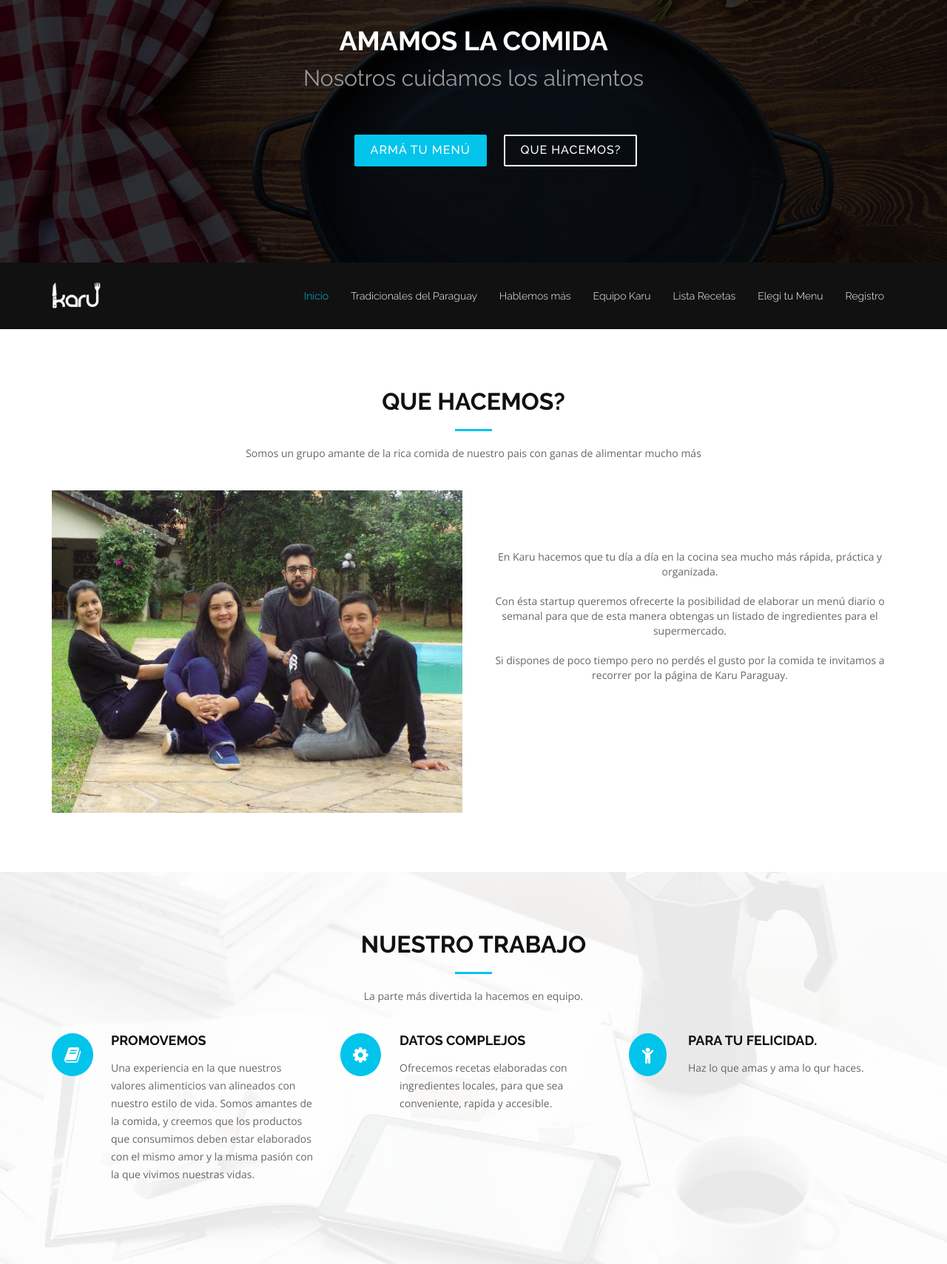
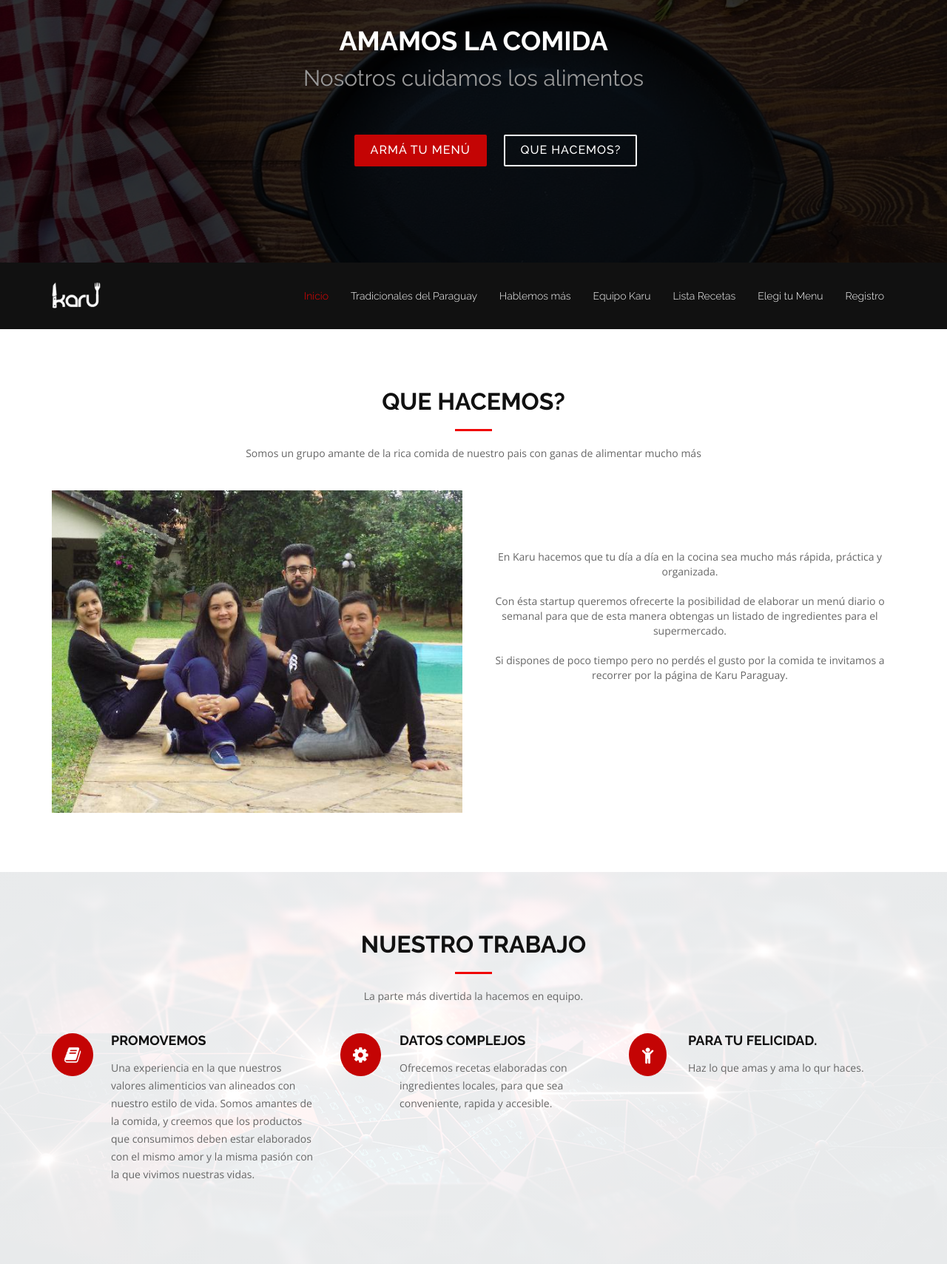
Before and after one commit to lestigarribiaf/karupora, a Django app: page /recetas/ in a window 1280 px wide. Shown: the part 320-2029 px from the top of the page at 74% size. Run offline with Django 3.2, Linux system fonts and the light colour scheme; data comes from the database, SQL or seed files in the repository; some libraries are stand-ins or nearby versions.

Commit message:
cambio de colores celeste a rojo

```diff
--- a/pendientes/static/css/style.css
+++ b/pendientes/static/css/style.css
@@ -14,12 +9,17 @@ body {
 }
 
 a {
-  color: #03C4EB;
+  color: rgb(240, 4, 4);
   transition: 0.5s;
 }
-
+/*
+  Theme Name: Imperial
+  Theme URL: https://bootstrapmade.com/imperial-free-onepage-bootstrap-template/
+  Author: BootstrapMade
+  Author URL: https://bootstrapmade.com
+*/
 a:hover, a:active, a:focus {
-  color: #03c5ec;
+  color: rgb(240, 4, 4);
   outline: none;
   text-decoration: none;
 }
@@ -162,8 +162,8 @@ background: url(../img/hero-bg.jpg)top center;
 }
 
 #hero .btn-get-started {
-  background: #03C4EB;
-  border: 2px solid #03C4EB;
+  background: rgb(196, 4, 4);
+  border: 2px solid rgb(196, 4, 4);
   color: #fff;
 }
 
@@ -477,7 +477,7 @@ body.mobile-nav-active #mobile-nav-toggle {
 .section-title-divider {
   width: 50px;
   height: 3px;
-  background: #03C4EB;
+  background: rgb(240, 4, 4);
   margin: 0 auto;
   margin-bottom: 20px;
 }
@@ -540,11 +540,11 @@ body.mobile-nav-active #mobile-nav-toggle {
 
 #services .service-icon {
   float: left;
-  background: #03C4EB;
+  background: rgb(196, 4, 4);
   padding: 16px;
   border-radius: 50%;
   transition: 0.5s;
-  border: 1px solid #03C4EB;
+  border: 1px solid rgb(196, 4, 4);
 }
 
 #services .service-icon i {
```
Also changed, not shown: other parts of pendientes/static/css/style.css (+16 -21 lines), pendientes/static/img/services-bg.jpg.
